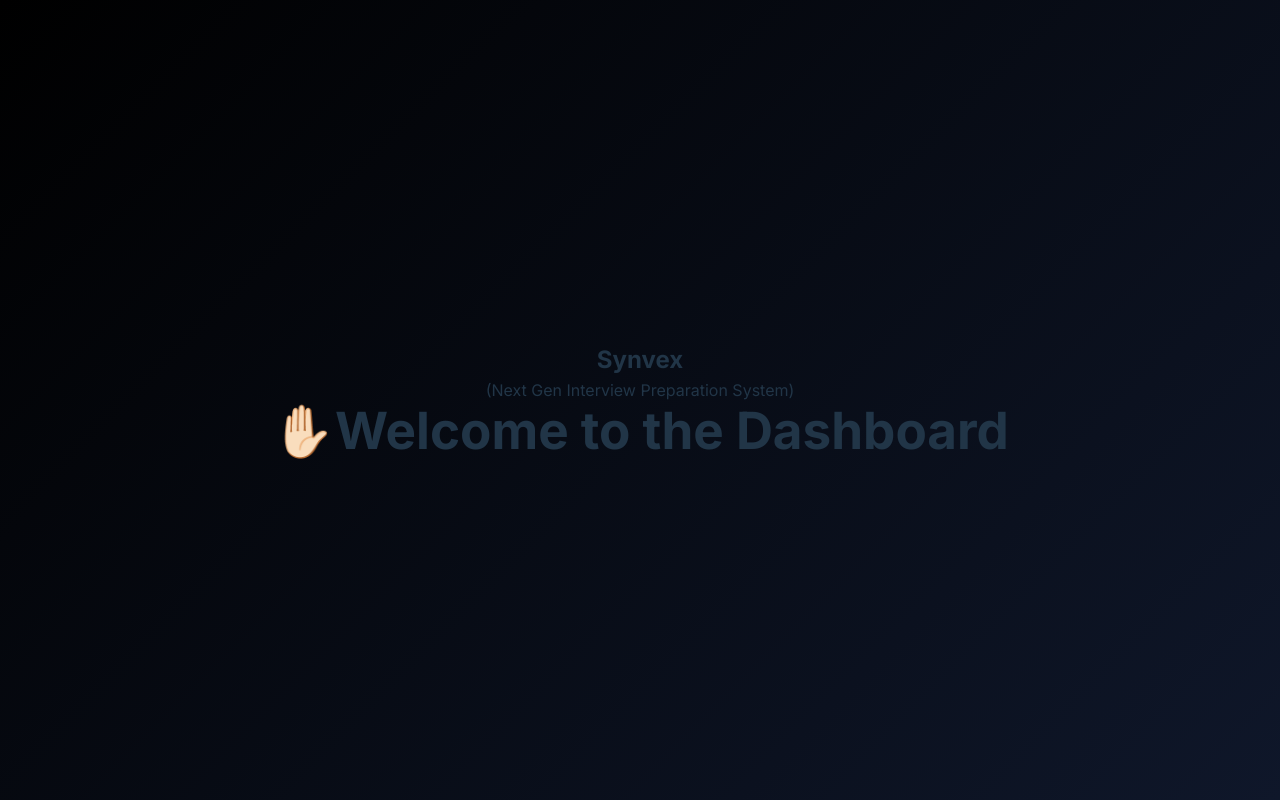
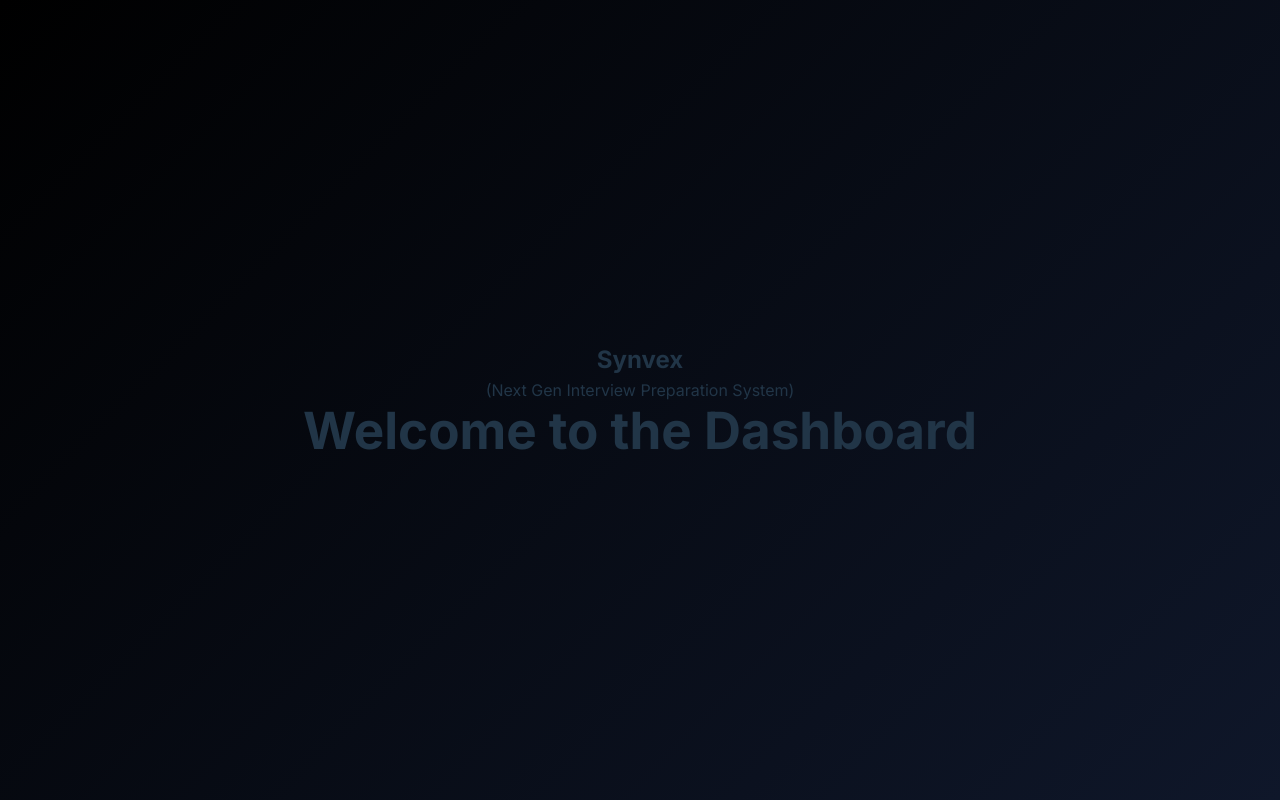
Before and after one commit to arenforge/Synvex-NextGen-Interview-Prep-Sytem, a React (Vite) app: page /dashboard in a window 1280 px wide. Built offline with nearby package versions, Linux system fonts and the light colour scheme.

Commit message:
new feature

```diff
--- a/src/pages/Dashboard.jsx
+++ b/src/pages/Dashboard.jsx
@@ -4,7 +4,7 @@
         <>
         <h2>Synvex</h2>
         <p>(Next Gen Interview Preparation System)</p>
-            <h1>✋🏻Welcome to the Dashboard</h1>
+            <h1>Welcome to the Dashboard</h1>
         </>
     )
 }
```
